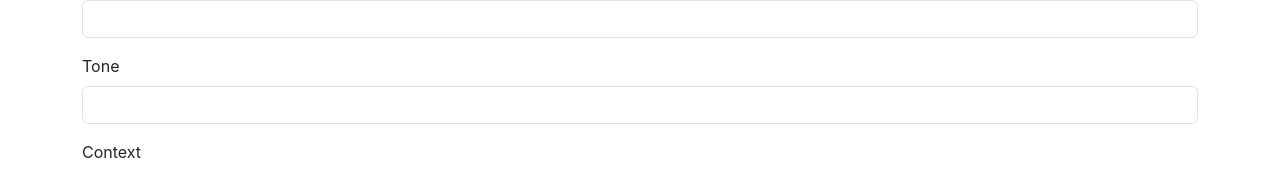
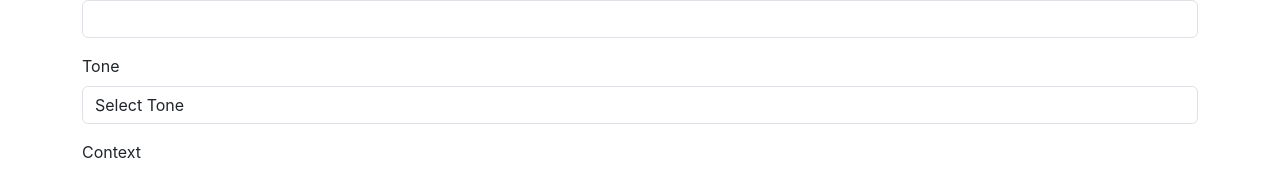
Before and after one commit to ishan19-98/SmartMailAI, a React (Create React App) app in the folder smart-mail-ui/: page / in a window 1280 px wide. Shown: the part 308-480 px from the top of the page. Built offline with nearby package versions, Linux system fonts and the light colour scheme.

Commit message:
email form

```diff
--- a/smart-mail-ui/src/components/EmailForm.js
+++ b/smart-mail-ui/src/components/EmailForm.js
@@ -7,6 +7,8 @@ export default function EmailForm() {
   const [tone, setTone] = useState("");
   const [context, setContext] = useState("");
   const [message, setMessage] = useState(false);
+
+  const tones = ["Formal", "Friendly", "Apologetic", "Request-based"];
 
   const handleSubmit = (e) => {
     e.preventDefault();
@@ -56,13 +58,19 @@ export default function EmailForm() {
           <label htmlFor="tone" className="form-label">
             Tone
           </label>
-          <input
-            type="text"
+          <select
             className="form-control"
+            value={tone}
             id="tone"
-            value={tone}
             onChange={(e) => setTone(e.target.value)}
-          />
+          >
+            <option value="">Select Tone</option>
+            {tones.map((tone) => (
+              <option className="form-control" key={tone}>
+                {tone}
+              </option>
+            ))}
+          </select>
         </div>
         <div className="mb-3">
           <label htmlFor="context" className="form-label">
@@ -80,7 +88,7 @@ export default function EmailForm() {
           Generate Email
         </button>
       </form>
-      { message  &&
+      {message && (
         <div>
           <p>Email Details</p>
           <p>From: {sender}</p>
@@ -89,7 +97,7 @@ export default function EmailForm() {
           <p>Tone: {tone}</p>
           <p>Context: {context}</p>
         </div>
-      }
+      )}
     </>
   );
 }
```
